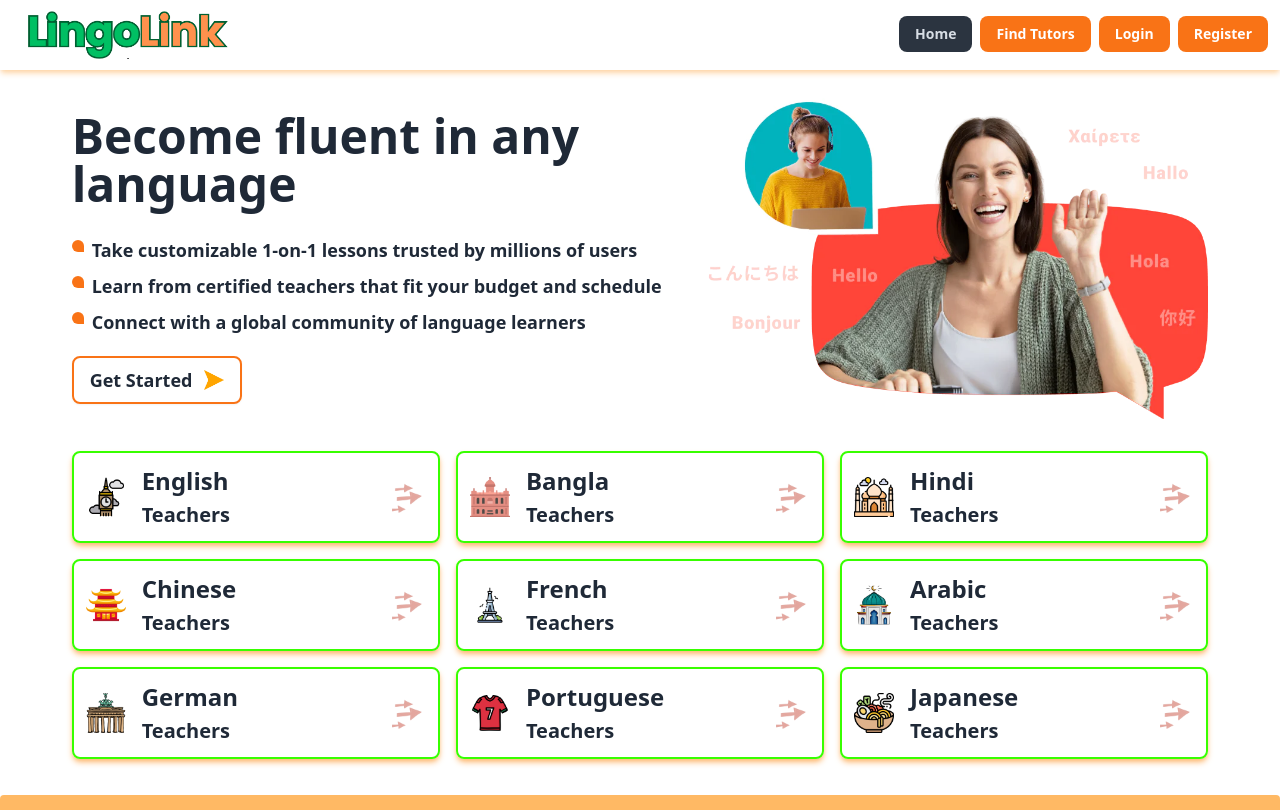
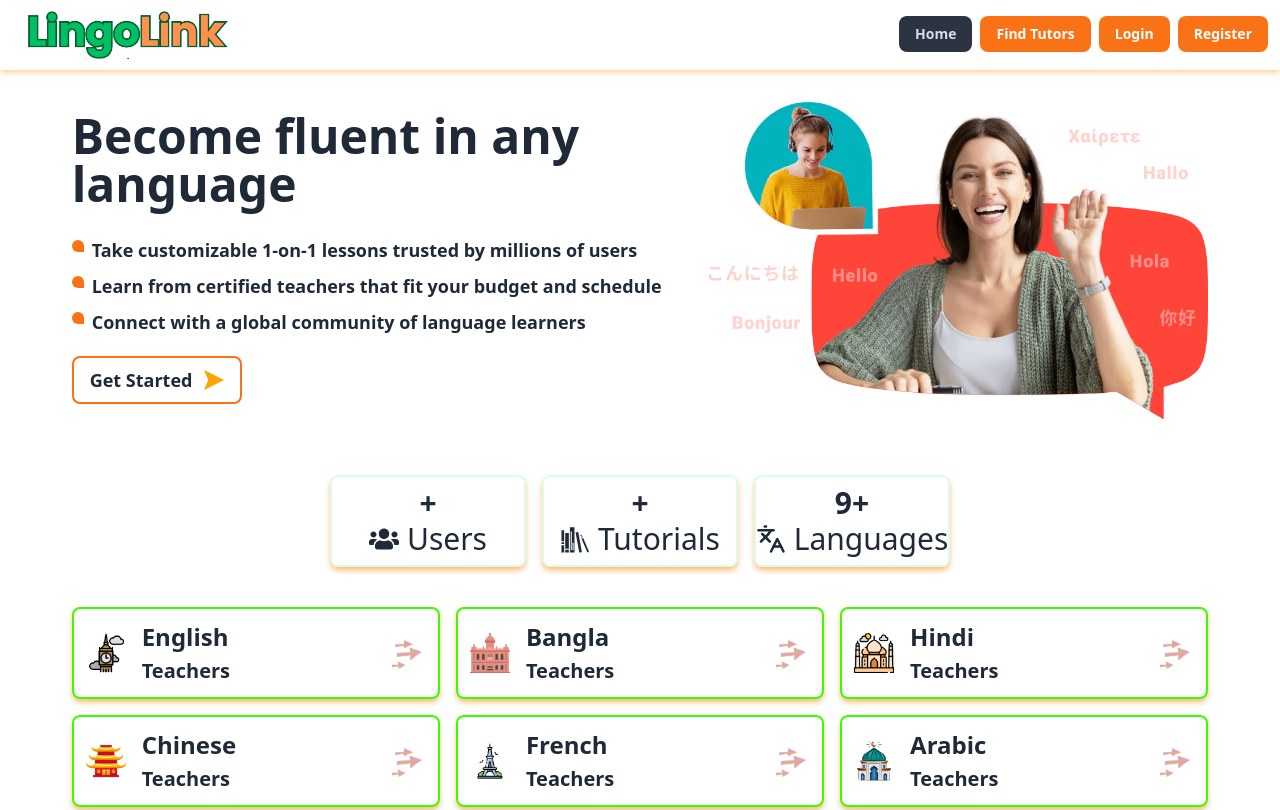
Before and after one commit to FaisalHasanEmon/lingoLink-client-side, a React (Vite) app: page / in a window 1280 px wide. Shown: the top 810 px of the page. Built offline with nearby package versions, Linux system fonts and the light colour scheme; no server answers.

Commit message:
home page state added

```diff
--- a/src/pages/home/Home.jsx
+++ b/src/pages/home/Home.jsx
@@ -3,12 +3,16 @@ import { Link } from "react-router-dom";
 import axios from "axios";
 import serverDomain from "../../api/serdomain";
 import Banner from "../../components/Banner";
+import { FaUsers } from "react-icons/fa";
+import { GiBookshelf } from "react-icons/gi";
+import { LuLanguages } from "react-icons/lu";
 
 const Home = () => {
   // UseStates
   const [categories, setCategories] = useState([]); //Categories
   const [numberOfTutors, setNumberOfTutors] = useState([]); //Categories
-
+  const [numberOfUsersAndTutorials, setNumberOfUsersAndTutorials] =
+    useState(null);
   // Load Categories UseEffect
   useEffect(() => {
     axios
@@ -18,11 +22,34 @@ const Home = () => {
 
   // Load Number of Tutors Per Categories
   useEffect(() => {
+    //It finds the number of tutors per category
     axios
       .get(`${serverDomain}/category/numberOfTutors`)
       .then((res) => setNumberOfTutors(res.data));
+
+    // Number of users and tutorials
+    axios
+      .get(`${serverDomain}/countUser&Tutorials`)
+      .then((res) => setNumberOfUsersAndTutorials(res.data));
   }, []);
 
+  const stats = [
+    {
+      number: numberOfUsersAndTutorials?.numberOfUsers,
+      state: "Users",
+      icon: <FaUsers />,
+    },
+    {
+      number: numberOfUsersAndTutorials?.numberOfTutorials,
+      state: "Tutorials",
+      icon: <GiBookshelf />,
+    },
+    {
+      number: 9,
+      state: "Languages",
+      icon: <LuLanguages />,
+    },
+  ];
   // Function Showing the number of teacher in each category
   const tutorNumberInCategory = (tutor_language) => {
     const numbers = numberOfTutors.find(
@@ -37,6 +64,20 @@ const Home = () => {
       <div className="md:w-11/12 mx-auto mb-8">
         <Banner></Banner>
       </div>
+      {/* State Section */}
+      <section className="lg:w-6/12 mx-auto grid grid-cols-3 gap-2 lg:gap-4 *:border-2 *:border-green-100 *:rounded-lg mt-14 mb-10  *:shadow-orange-300 *:shadow-md ">
+        {stats.map((item, index) => (
+          <div
+            key={index}
+            className="flex flex-col items-center lg:*:text-3xl p-2 "
+          >
+            <p className="font-bold">{item.number}+</p>
+            <p className="flex items-center gap-2">
+              {item.icon} {item.state}
+            </p>
+          </div>
+        ))}
+      </section>
       {/* category section */}
       <section className="mx-auto w-full lg:w-11/12 grid grid-cols-2  md:grid-cols-3 gap-2 md:gap-4">
         {categories.map((category) => (
```
